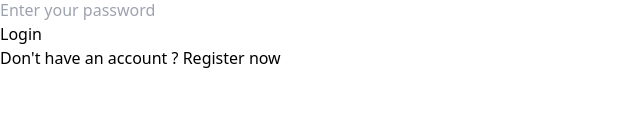
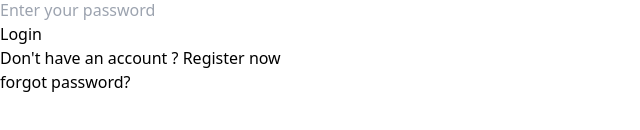
Before and after one commit to Thejellyfish1024/easy-chat-client, a React (Vite) app: page /login in a window 1280 px wide. Shown: the part 422-552 px from the top of the page, without its empty margins (0-640 px from the left). Built offline with nearby package versions, Linux system fonts and the light colour scheme; no server answers.

Commit message:
made a small change

```diff
--- a/src/pages/Login/Login.jsx
+++ b/src/pages/Login/Login.jsx
@@ -58,6 +58,7 @@ const Login = () => {
                             </div>
                         </form>
                         <p className='text-center mt-4'>Don't have an account ? <span className='text-red-600'><Link to={'/register'}>Register</Link> </span>now</p>
+                        <p>forgot password?</p>
                     </div>
                 </div>
             </div>
```
